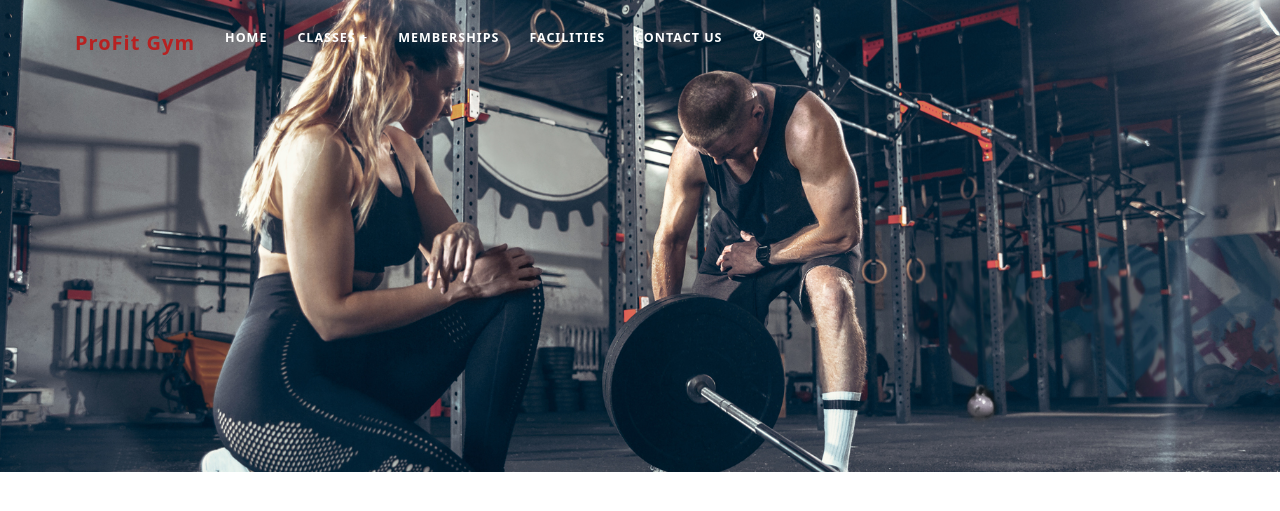
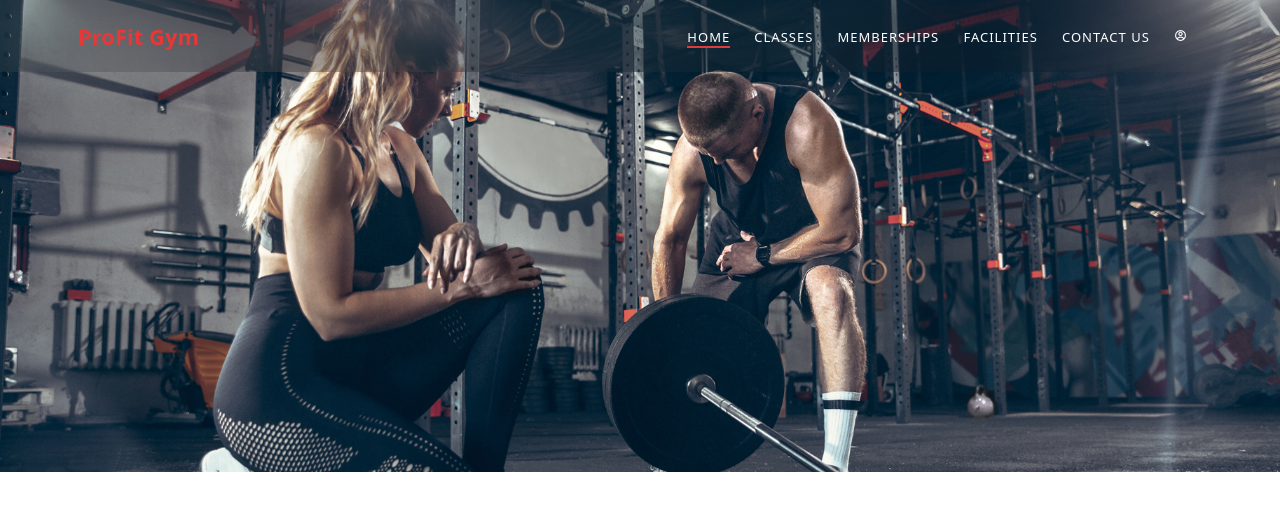
Before and after one commit to mohamedfareed244/Gym-Erp-System, a PHP site: page / in a window 1280 px wide. Shown: the top 511 px of the page. Run offline with PHP 8.4, Linux system fonts and the light colour scheme; some libraries are stand-ins or nearby versions.

Commit message:
final nav bar

```diff
--- a/CSS/index.css
+++ b/CSS/index.css
@@ -12,214 +12,179 @@ body {
 }
 
 
-.navigation {
+
+
+.header {
+    position: fixed;
+    top: 0;
+    left: 0;
     width: 100%;
-    position: sticky;
-    top: 0;
-    z-index: 999999;
-    box-shadow: 0px 4px 6px rgba(0, 0, 0, 0.1);
-    background: linear-gradient(rgba(0, 0, 0, 0.7), transparent); /* Gradient black and transparent background */
+    padding: 1.3rem 10%;
+
+    display: flex;
+    justify-content: space-between;
+    align-items: center;
+    z-index: 100;
+}
+
+.navbar a {
+    position: relative;
+    font-size: 13px;
+    color: white;
+    text-decoration: none;
+    left: -220px;
+    margin-left: 20px;
+    letter-spacing: 1px;
+    font-family:system-ui, -apple-system, BlinkMacSystemFont, 'Segoe UI', Roboto, Oxygen, Ubuntu, Cantarell, 'Open Sans', 'Helvetica Neue', sans-serif
+}
+
+.navbar a:hover{
+    color: rgb(222, 60, 60);
+}
+
+.navbar a::before {
+
+    content: '';
+    position: absolute;
+    top: 100%;
+    left: 0;
+    width: 0;
+    height: 2px;
+    background-color: rgb(222, 60, 60);
+    transition: .6s;
+}
+
+.navbar a:hover::before {
+    width: 100%;
+}
+
+.logo img {
+    position: relative;
+    left: -56px;
+    width: 235px;
+    height: 55px;
+}
+
+.icons {
+    position: absolute;
+    font-size: 2.6rem;
+    right: 16%;
+    color: white;
+    cursor: pointer;
+    display: none;
 }
 
 
 
+#home::before {
 
+    width: 100%;
 
-
-/* .navigation>.container {
-    background: #ffffff;
-    max-width: 90%;
-    /* margin: auto; */
-    /* z-index: 999999;
-}
-*/
-
-
-.navigation .navbar .logo-toggle-container {
-    position: absolute;
-    left: 50%;
-    top: 10px;
-    transform: translateX(-50%);
-}
-
-.navigation .navbar .logo-toggle-container a {
-    display: block;
-}
-
-.navigation .navbar .logo-toggle-container a img {
-    width: 275px;
-    padding-left: 70px;
-    padding-top: 8px;
-}
-
-.navigation .menu {
-    text-align: right;
-}
-
-.navigation .menu li {
-    display: inline-block;
-    padding: 43px 10px;
-}
-
-
-.navigation .menu li a {
-    display: block;
-    padding: 0px 5px;
-    text-decoration: none;
-    font-family: system-ui, -apple-system, BlinkMacSystemFont, 'Segoe UI',
-        Roboto, Oxygen, Ubuntu, Cantarell, 'Open Sans',
-        'Helvetica Neue', sans-serif;
-    font-weight: 600;
-    font-size: 12.5px;
-    letter-spacing: 1px;
-    color: #ffffff;
-}
-
-/*
-.navigation .menu li:nth-child(5),
-.navigation .menu li:nth-child(6),
-.navigation .menu li:nth-child(7),
-.navigation .menu li:nth-child(8) {
-        padding-right: 20px;
-} */
-
-.navigation .menu li ul {
-    position: absolute;
-    display: block;
-    width: 150px;
-    background: #000000;
-}
-
-.navigation .menu li ul li {
-    display: none;
-    text-align: left;
-    width: 100%;
-    padding: 10 0px;
-    border-top: 1px solid #bbbbbb;
-
-}
-
-.navigation .menu li ul li:nth-child(3) {
-    border-bottom: 1px solid #bbbbbb;
-}
-
-.navigation .menu li:focus-within>ul li,
-.navigation .menu li:hover>ul li {
-    display: initial;
-}
-
-
-.navigation .menu li:nth-child(1) {
-    float: left;
-
-}
-
-.navigation .menu li:nth-child(2),
-.navigation .menu li:nth-child(3),
-.navigation .menu li:nth-child(4),
-.navigation .menu li:nth-child(5),
-.navigation .menu li:nth-child(6),
-.navigation .menu li:nth-child(7)
-    {
-
-    float: right;
 }
 
 
 
-.navigation .menu li a:hover {
-    color: #b63232;
-    transition: 0.5s ease;
+.navbar-color {
+    background-color: #1e2227;
+    transition: .15s;
 }
 
-.navigation .menu li a:active {
-    color: #b63232;
+#check {
+    display: none;
 }
 
-/* responsive nav bar start */
-@media screen and (min-width:1500px) {
-    .navigation .menu {
-        display: block !important;
-        height: auto !important;
+.header::before {
+
+    content: '';
+    position: absolute;
+    top: 0;
+    left: 0;
+    width: 100%;
+    height: 100%;
+    background-color: rgba(0, 0, 0, 0.1);
+    backdrop-filter: blur(50px);
+    z-index: -1;
+}
+
+@media(max-width:1100px) {
+    .header {
+        padding: 1.3rem 5%;
+    }
+}
+
+@media(max-width:600px) {
+    .navbar {
+        position: relative;
+        padding-left: 175px;
+    }
+    #gym-title{
+        padding-left: 50px;
     }
 
 }
 
-@media screen and (max-width:1150px) {
-    .navigation .navbar .logo-toggle-container {
-        position: static;
-        transform: translateX(0%);
+
+@media(max-width:1084px) {
+    .icons {
+        display: inline-flex;
     }
 
-    .navigation .navbar .logo-toggle-container a {
-        width: 80%;
+
+    .navbar a:hover::before {
+        width: 0;
     }
 
-    .navigation .navbar .logo-toggle-container .toggle-box {
-        position: absolute;
-        right: 10px;
-        top: 10px;
-        display: block;
-        padding: 15px 9px;
-        cursor: pointer;
+    #check:checked~.icons #menu-icon {
+        display: none;
     }
 
-    .navigation .navbar .logo-toggle-container .toggle-box span {
+    .icons #close-icon {
+        display: none;
+    }
+
+    #check:checked~.icons #close-icon {
         display: block;
-        max-width: 90%;
-        margin: 5px auto;
-        height: 3px;
-        display: block;
-        width: 25px;
-        -webkit-transition: all 0.3s ease;
-        transition: all 0.3s ease;
-        background-color: black;
+    }
+
+    #home::before {
+
+        width: 0;
 
     }
 
-    .navigation .navbar .logo-toggle-container .toggle-box span:last-child {
-        margin-bottom: 0;
+    .navbar {
+        position: absolute;
+        top: 100%;
+        left: 0;
+        width: 100%;
+        height: 0;
+        background-color: #12141858;
+        backdrop-filter: blur(120px);
+        transition: .3s ease;
+        overflow: hidden;
+
     }
 
-    .navigation .menu {
-        text-align: left;
-        display: none;
-        width: 100%;
+    #check:checked~.navbar {
+        height: 24.5rem;
     }
 
-    .navigation .menu li {
+    .navbar a {
         display: block;
-        float: none !important;
-        padding: 0 0px;
-        border-bottom: 1px solid #bbbbbb;
-        left: 0;
-    }
-
-    .navigation .menu li ul {
-        width: 100%;
-        left: 0;
+        font-size: 1.1rem;
+        margin: 1.3rem 0;
+        text-align: center;
     }
 }
 
 
-.navigation .navbar {
-    background-color: transparent;
-    transition: background-color 0.5s ease;
-    position: relative;
-    top: 0;
-    left: 0;
-    width: 100%;
-    z-index: 999999;
-    box-shadow: 0px 4px 6px rgba(0, 0, 0, 0.1);
-    background: rgba(0, 0, 0, 0.7); /* Transparent black background */
-
-
-
-}
-
-
-.navigation .navbar.scrolled {
-    background-color: rgb(0, 0, 0);
+#gym-title{
+    font-size: 22px;
+    font-family: system-ui, -apple-system, BlinkMacSystemFont, 'Segoe UI', Roboto, Oxygen, Ubuntu, Cantarell, 'Open Sans', 'Helvetica Neue', sans-serif;
+    color: rgb(231, 55, 55);
+    font-weight: bolder;
+    text-shadow: #010916;
+    transform: translateX(-50px);
 }
 
 
@@ -233,13 +198,3 @@ body {
     position: relative;
 
 }
-
-.container{
-position: absolute;
-  margin: 20px;
-  width: auto;
-  z-index: 999999;
-  padding-right: 50px;
-  margin-top: -30px;
-
-}
--- a/index.html
+++ b/index.html
@@ -6,6 +6,11 @@
     <meta name="viewport" content="width=device-width, initial-scale=1.0" />
     <link rel="stylesheet"
         href="https://cdn.jsdelivr.net/npm/@fortawesome/fontawesome-free@6.2.1/css/fontawesome.min.css">
+        <link rel="stylesheet" href="/css/index.css">
+        <link rel='stylesheet' href='https://cdnjs.cloudflare.com/ajax/libs/font-awesome/4.7.0/css/font-awesome.min.css'>
+        <link rel="stylesheet" href="https://fonts.googleapis.com/css2?family=Material+Symbols+Outlined:opsz,wght,FILL,GRAD@48,400,0,0" />
+        <script src="https://code.jquery.com/jquery-3.7.0.js" integrity="sha256-JlqSTELeR4TLqP0OG9dxM7yDPqX1ox/HfgiSLBj8+kM=" crossorigin="anonymous"></script>
+        <link rel="icon" type="image/x-icon" href="images/dfav.png" />
 
 
         <link rel="stylesheet" type="text/css" href="css/index.css">
@@ -21,50 +26,30 @@
 
 <body>
     <!-- Navigation Bar Start -->
-    <section id="navigationbar">
-        <div class="navigation">
-            <div class="container">
-                <div class="navbar scrolled">
-                    <div class="logo-toggle-container">
-                        <a href="index.html">
-                        </a>
-                        <span class="toggle-box">
-                            <span></span>
-                            <span></span>
-                            <span></span>
-                        </span>
-                    </div>
+    <header class="header">
+        <a id="gym-title">ProFit Gym</a>
+        <input type="checkbox" id="check">
+        <label for="check" class="icons">
+            <span class="material-symbols-outlined" id="menu-icon" >
+                menu
+                </span>
+                <span class="material-symbols-outlined" id="close-icon">
+                    close
+                    </span>
+        </label>
+        <nav class="navbar">
+            <a href="/" id="home">HOME</a>
+            <a href="#" id="classes"> CLASSES</a>
+            <a href="#" id="memberships">MEMBERSHIPS</a>
 
-                    <ul class="menu">
-                        <li><a href="#" style="font-size: 20px;  color: #b72121;">
-                            ProFit Gym</a></li>
-                            <li><a href="#"><i class="ri-account-circle-line"></i></a></li>
+            <a href="#" id="facilities">FACILITIES</a>
+            <a href="#" id="contactus">CONTACT US</a>
+            <a href="#"><i class="ri-account-circle-line"></i></a>
 
 
-                        <li><a href="#">CONTACT US</a></li>
 
-                        <li><a href="#">FACILITIES</a></li>
-                        <li><a href="#">MEMBERSHIPS</a></li>
-
-                        <li><a href="#">CLASSES +</a>
-                            <ul>
-                                <li><a href="#">VIEW CLASSES</a></li>
-                                <li><a href="#">RESERVATIONS</a></li>
-                                <li><a href="#">ETC</a></li>
-
-                            </ul>
-                        </li>
-
-                        <li><a href="index.html">HOME</a></li>
-
-
-                    </ul>
-                </div>
-            </div>
-        </div>
-    </section>
-
-
+        </nav>
+    </header>
     <!-- image starts -->
 
     <section id="welcome-image">
```
